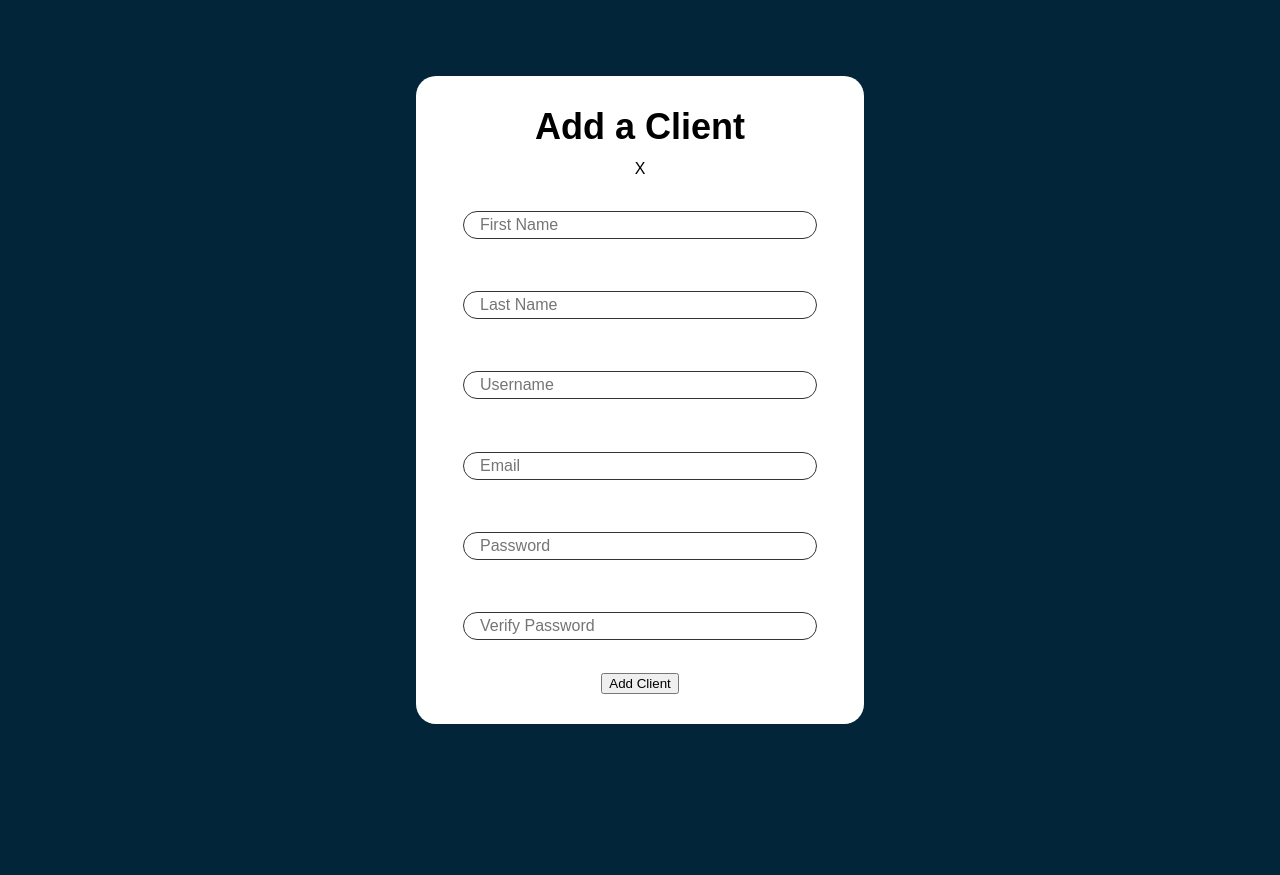
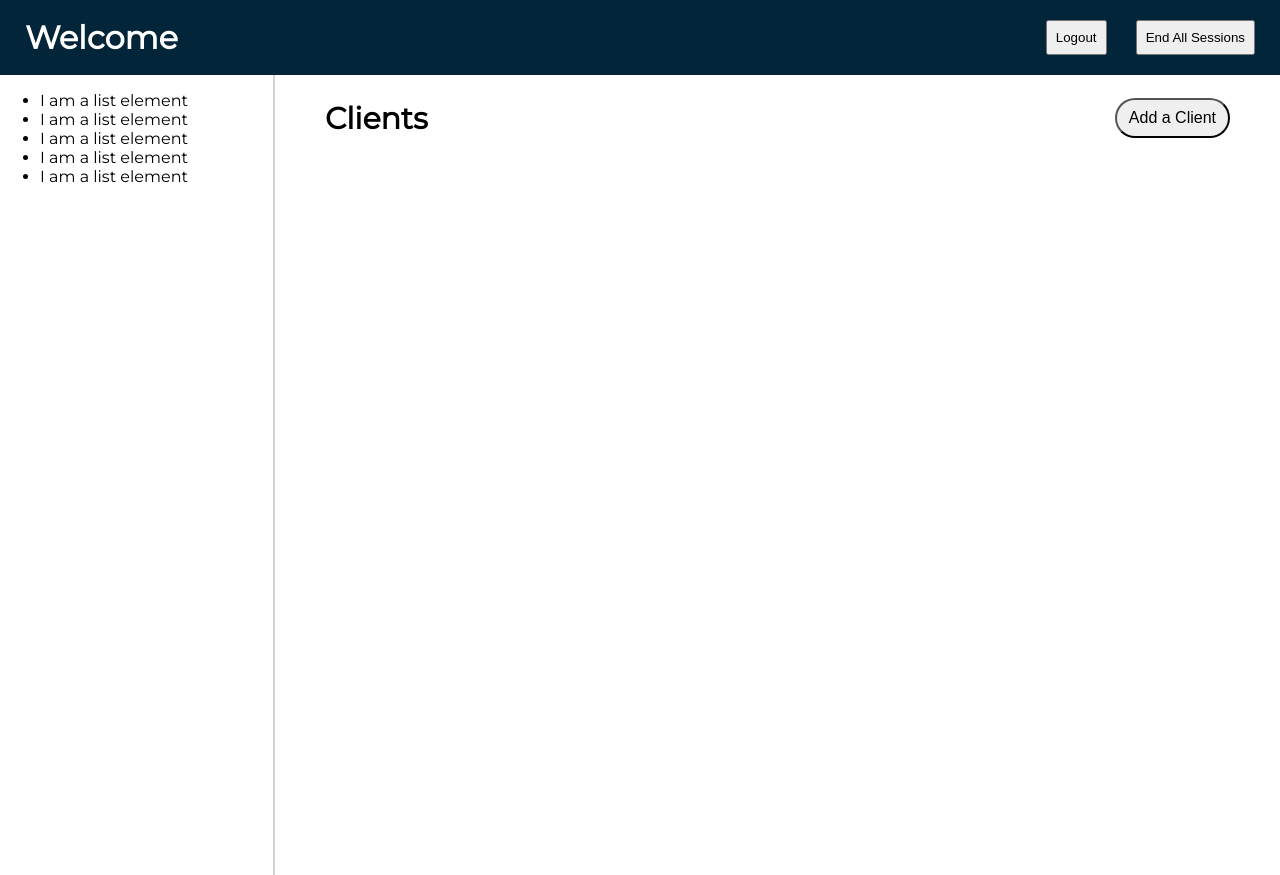
Before and after one commit to Chemistry-Of-Virtues/Website, a website: page public/admin-landing-page.html in a window 1280 px wide. Before the commit the page ends 800 px from the top, so only its background shows below. Drawn offline with Linux system fonts and the light colour scheme; no server answers.

Commit message:
Landing page styling

```diff
--- a/public/admin-landing-page.html
+++ b/public/admin-landing-page.html
@@ -5,7 +5,7 @@
     <meta charset="UTF-8">
     <meta name="viewport" content="width=, initial-scale=1.0">
     <title>Administrator</title>
-    <link href="https://fonts.googleapis.com/css?family=Raleway&display=swap" rel="stylesheet">
+    <link href="https://fonts.googleapis.com/css?family=Montserrat&display=swap" rel="stylesheet">
     <link rel="stylesheet" href="stylesheet/admin-landing-page.css">
 </head>
 
@@ -17,10 +17,20 @@
             <button onclick="logoutAll()">End All Sessions</button>
         </section>
     </header>
+    <main>
+        <section class="action-sidebar">
+            <ul>
+                <li>I am a list element</li>
+                <li>I am a list element</li>
+                <li>I am a list element</li>
+                <li>I am a list element</li>
+                <li>I am a list element</li>
+            </ul>
+        </section>
         <section id="clients-overview">
             <section class="title-bar">
                 <h2>Clients</h2>
-            <button class="add-client-button" onclick="addClients()">+</button>
+                <button class="add-client-button" onclick="addClients()">Add a Client</button>
             </section>
         </section>
         <section class="create-client" id="create-client">
@@ -36,6 +46,7 @@
                 <button>Add Client</button>
             </form>
         </section>
+    </main>
     <script src="/js/admin-landing-page.js"></script>
 </body>
 
--- a/public/stylesheet/admin-landing-page.css
+++ b/public/stylesheet/admin-landing-page.css
@@ -1,125 +1,60 @@
 body {
-    background: #032539;
     font-family: "Montserrat", sans-serif;
+    height: 100vh;
     margin: 0;
     padding: 0;
 }
 
+h1 {
+    color: white;
+    margin: auto 25px;
+}
+
 h2 {
-    margin: 0 36px;
-    font-size: 36px;
+    font-size: 30px;
 }
 
 header {
-    color: white;
+    background-color: #032539;
     display: flex;
-    padding: 0 36px;
+    height: 75px;
     justify-content: space-between;
 }
 
-#clients-overview {
-    color: white;
-    margin: 0 auto;
-    max-width: 960px;
-    padding: 24px;
+main {
+    display: grid;
+    grid-template-columns: 275px 1fr;
+    height: 100%;
+}
+
+.action-sidebar {
+    border-right: 2px solid lightgrey;
+    height: 100%;
 }
 
 .add-client-button {
-    align-self: center;
-    background-color: rgb(44, 184, 9);
-    border: none;
-    border-radius: 50%;
-    color: white;
-    font-size: 50px;
-    height: 64px;
-    margin: 3px 36px 3px 0;
-    width: 64px;
-}
-
-.add-client-button:focus {
-    outline: none;
-}
-
-.add-client-button:hover {
-    cursor: pointer;
-    font-size: 56px;
-    height: 70px;
-    margin: 0 33px 0 0;
-    width: 70px;
-}
-
-.client-card {
-    background: white;
     border-radius: 20px;
-    color: #333;
-    margin: 24px 0;
-    padding: 18px;
+    font-size: 16px;
+    height: 40px;
+    margin: auto 0;
+    padding: 0 12px;
 }
 
 .create-client {
-    align-items: center;
-    background-color: #032539;
-    display: flex;
-    height: 100vh;
-    justify-content: center;
-    left: 0;
-    position: absolute;
-    top: 0;
-    width: 100vw;
-}
-
-.create-client-form {
-    align-items: center;
-    background-color: white;
-    border-radius: 20px;
-    display: flex;
-    flex-direction: column;
-    height: 600px;
-    justify-content: space-around;
-    padding: 24px;
-    width: 400px;
-}
-
-.create-client-form > input {
-    border: 1px solid #333;
-    border-radius: 20px;
-    font-size: 16px;
-    margin: 20px;
-    padding: 4px 16px 4px 16px;
-    width: 80%;
-}
-
-.create-client-form > input:focus {
-    border: 2px solid green;
+    display: none;
 }
 
 .logout-buttons {
-    align-items: center;
-    display: flex;
+    margin: auto 0;
 }
 
 .logout-buttons > button {
-    border: none;
-    border-radius: 20px;
-    font-size: 16px;
-    font-weight: bold;
-    height: 48px;
-    justify-self: center;
-    margin: 0 24px;
-    padding: 12px 20px;
-}
-
-.logout-buttons > button:focus {
-    outline: none;
-}
-
-.logout-buttons > button:hover {
-    background-color: rgb(44, 184, 9);
-    color: white;
-    cursor: pointer;
+    padding: 8px;
+    margin: 0 25px 0 0;
 }
 
 .title-bar {
     display: flex;
     justify-content: space-between;
+    margin: 0 50px;
 }
```
Lines whose indentation alone changed are shown as unchanged.
